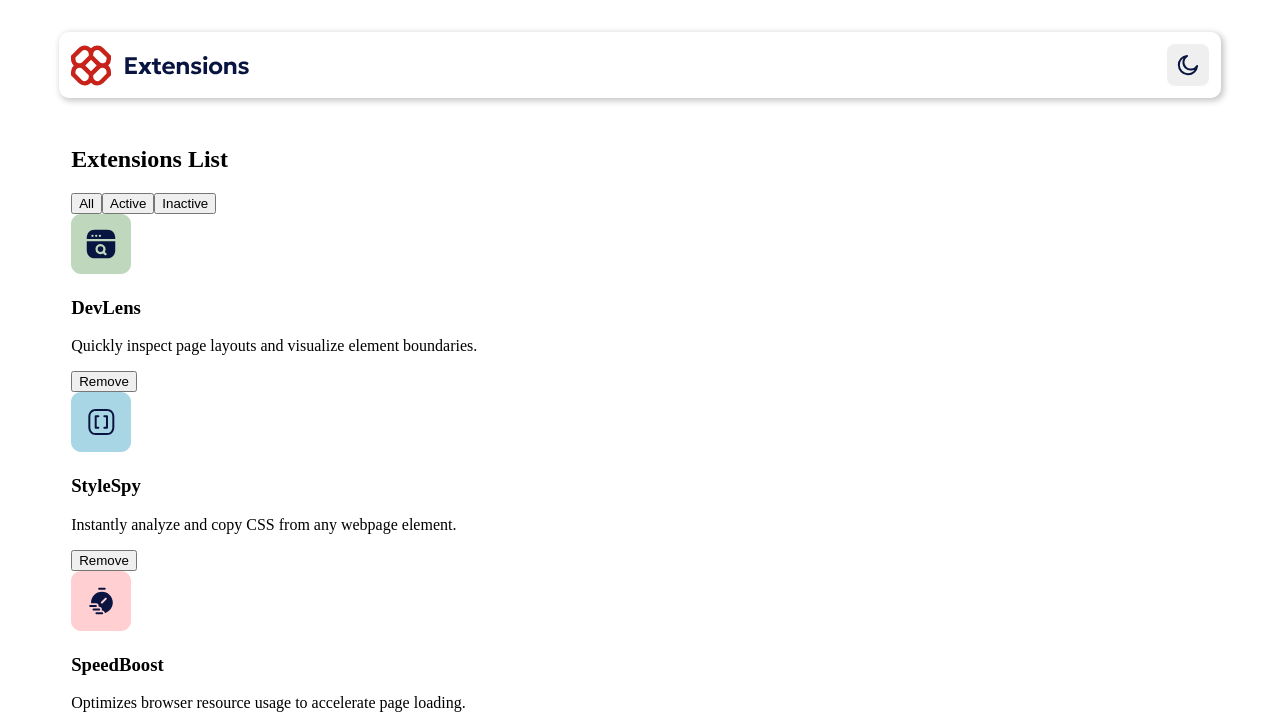
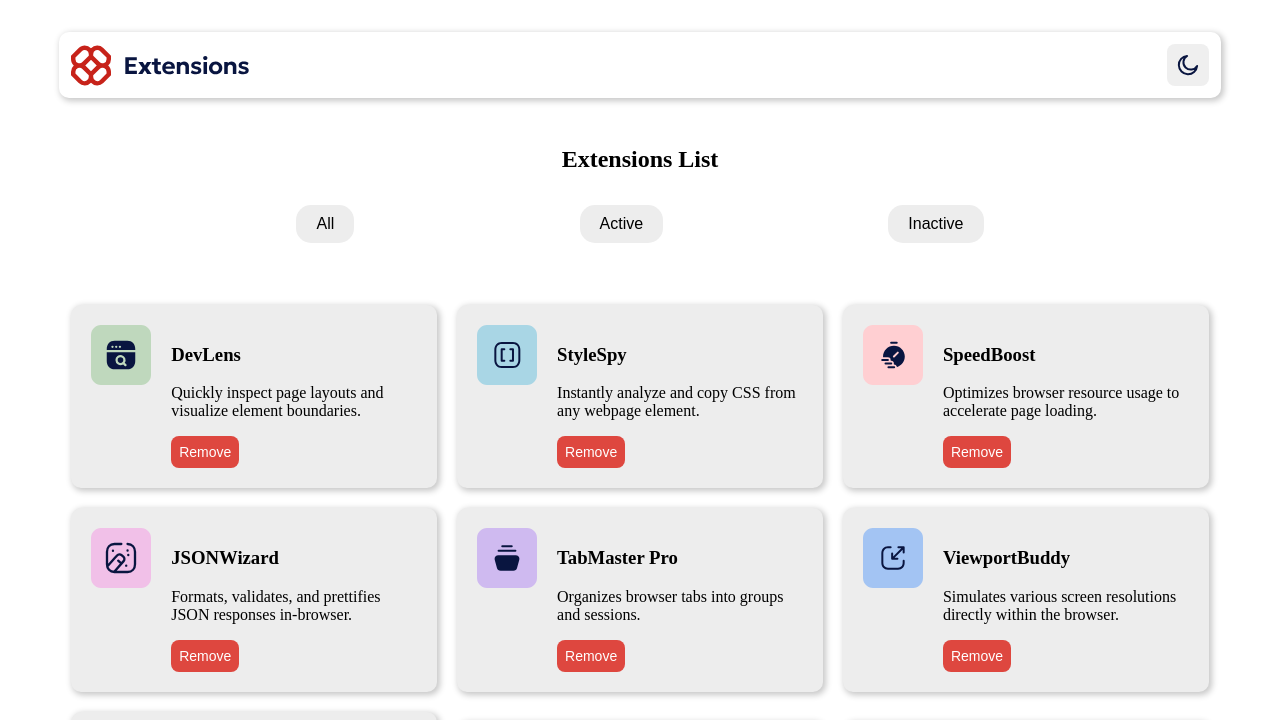
Before and after one commit to KevinValencia1020/frontend-mentor-projects, a website built with Vite: page browser-extensions-manager-ui/index.html in a window 1280 px wide. Shown: the top 720 px of the page. Built offline with nearby package versions, Linux system fonts and the light colour scheme.

Commit message:
feat(browser-extensions-manager-ui): Estilos de las cards de extensiones

```diff
--- a/browser-extensions-manager-ui/src/style.css
+++ b/browser-extensions-manager-ui/src/style.css
@@ -48,3 +48,56 @@
   padding: 10px 10px;
   border-radius: 8px;
 }
+
+.extensions__title {
+  text-align: center;
+}
+
+.extensions__nav {
+  display: flex;
+  justify-content: space-evenly;
+  align-items: center;
+  margin: 2rem 0;
+}
+
+.extensions__button {
+  background-color: var(--Neutral-100);
+  border: none;
+  outline: none;
+  font-size: 1rem;
+  cursor: pointer;
+  padding: 10px 20px;
+  border-radius: 15px;
+}
+
+.extensions__list {
+  min-height: 100vh;
+  padding: 30px 0;
+  display: grid;
+  justify-content: center;
+  align-items: center;
+  grid-template-columns: repeat(auto-fit, minmax(300px, 1fr));
+  gap: 20px;
+}
+
+.extension__card{
+  background-color: var(--Neutral-100);
+  box-shadow: var(--Neutral-300) 2px 2px 6px 1px;
+  border-radius: 10px;
+  padding: 20px;
+  display: flex;
+  justify-content: center;
+  align-items: start;
+  gap: 20px;
+}
+
+.extension__btn{
+  background-color: var(--Red-500);
+  color: white;
+  border: none;
+  outline: none;
+  padding: 8px 8px;
+  border-radius: 8px;
+  cursor: pointer;
+  font-size: 14px;
+}
```
